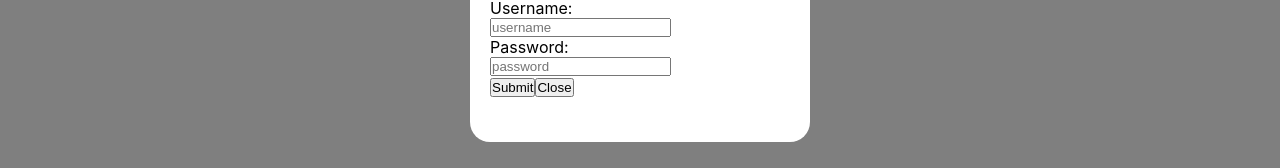
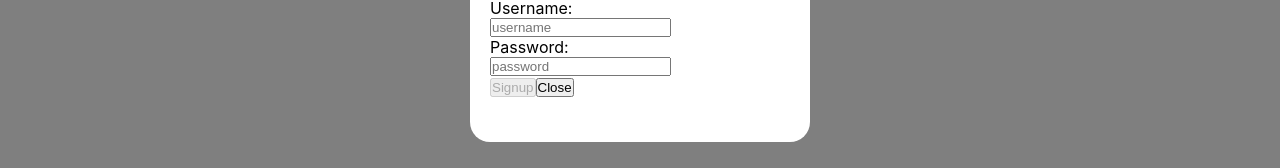
Before and after one commit to FonzMP/trailsetmc-node, a React (Create React App) app in the folder web/: page / in a window 1280 px wide. Both pictures are taken after a click on the button "Signup". Shown: the part 228-396 px from the top of the page. Built offline with nearby package versions, Linux system fonts and the light colour scheme; no server answers.

Commit message:
set dependencies for submission button to be enabled

```diff
--- a/web/src/components/Login.js
+++ b/web/src/components/Login.js
@@ -49,6 +49,8 @@ class Login extends Component {
   };
 
   render() {
+    let isEnabled =
+      this.state.username.length > 0 && this.state.password.length > 0;
     return (
       <div className="modal-backing">
         <div className="modal" ref={node => (this.node = node)}>
@@ -71,7 +73,9 @@ class Login extends Component {
               value={this.state.password}
               placeholder="password"
             />
-            <button>Submit</button>
+            <button type="submit" disabled={!isEnabled}>
+              Login
+            </button>
             <button onClick={this.closeLogin}>Close</button>
           </form>
         </div>
--- a/web/src/components/Signup.js
+++ b/web/src/components/Signup.js
@@ -54,6 +54,14 @@ class Signup extends Component {
   };
 
   render() {
+    let isEnabled =
+      this.state.name.length > 0 &&
+      this.state.email.length > 0 &&
+      this.state.telephone.length > 0 &&
+      this.state.username.length > 0 &&
+      this.state.password.length > 0 &&
+      this.state.email.match(/^([\w.%+-]+)@([\w-]+\.)+([\w]{2,})$/i);
+
     return (
       <div className="modal-backing">
         <div className="modal" ref={node => (this.node = node)}>
@@ -100,7 +108,9 @@ class Signup extends Component {
               value={this.state.password}
               placeholder="password"
             />
-            <button>Submit</button>
+            <button type="submit" disabled={!isEnabled}>
+              Signup
+            </button>
             <button onClick={this.closeSignup}>Close</button>
           </form>
         </div>
```
